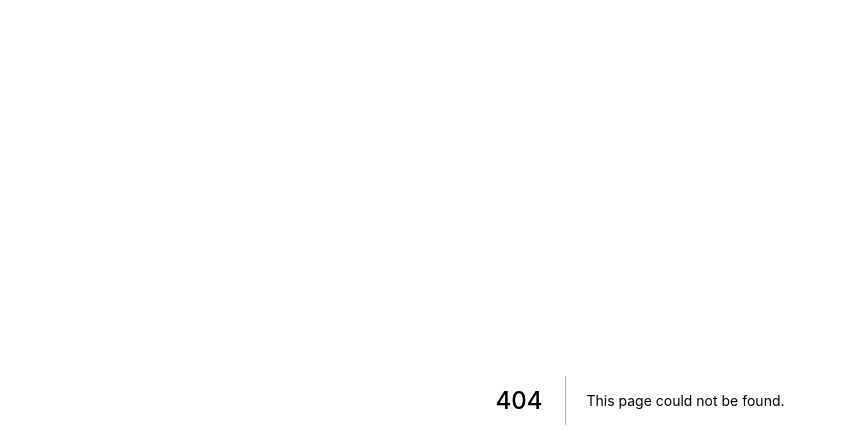
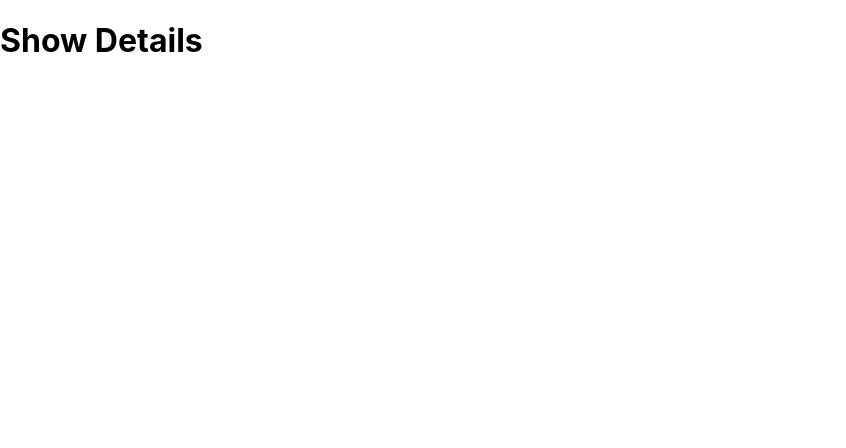
Before and after one commit to michaelmamuric/NextJS-InDepth, a Next.js app: page /1/1 in a window 1280 px wide. Before the commit this address had no page. Shown: the top 448 px of the page, without its empty margins (0-846 px from the left). Built offline with nearby package versions, Linux system fonts and the light colour scheme.

Commit message:
Dynamic Routing For Country and Show Id

```diff
--- /dev/null
+++ b/pages/[country]/[showId].js
@@ -0,0 +1,7 @@
+const ShowDetails = () => {
+    return (
+        <h1>Show Details</h1>
+    )
+}
+
+export default ShowDetails;
```
Also changed, not shown: pages/[country]/index.js (added, +7 -0 lines).
